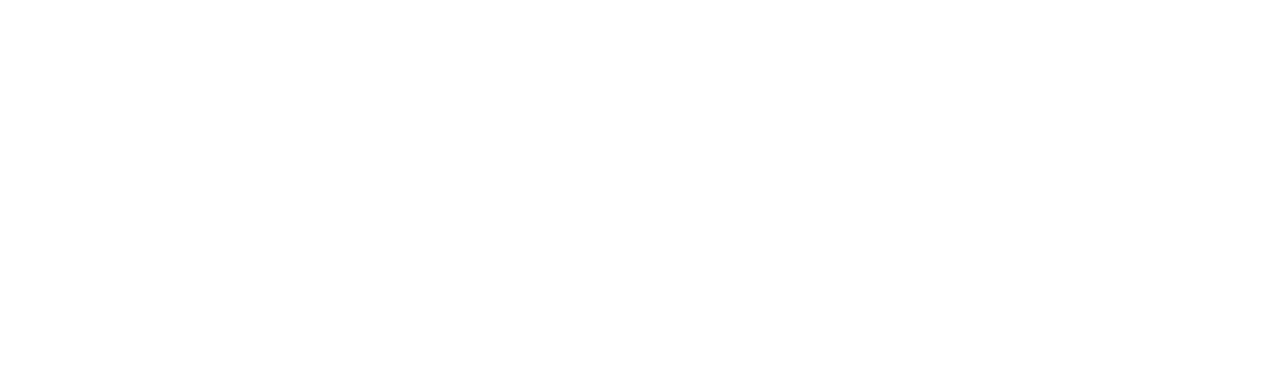
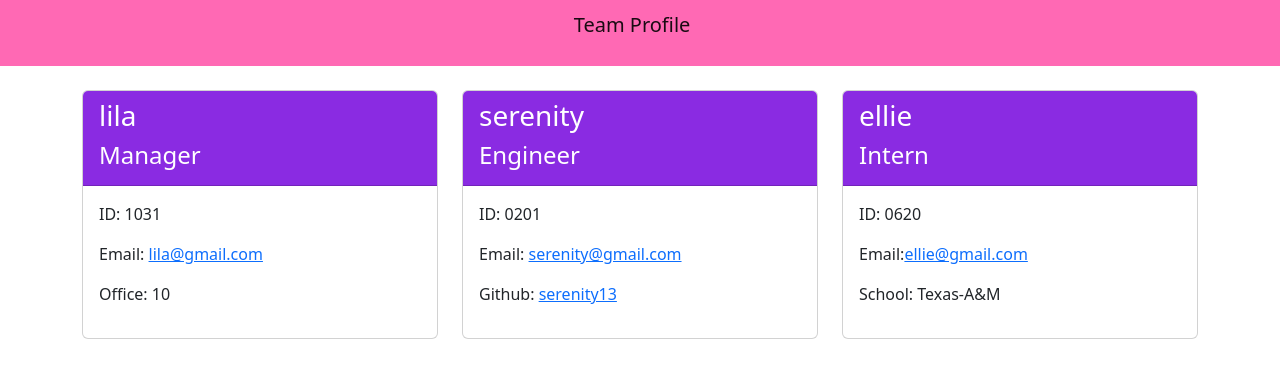
Before and after one commit to brandonslimwilliams/Team-Profile-Generator, a website: page dist/index.html in a window 1280 px wide. Drawn offline with nearby package versions, Linux system fonts and the light colour scheme.

Commit message:
added html and css using bootstrap

```diff
--- a/dist/index.html
+++ b/dist/index.html
@@ -4,9 +4,71 @@
     <meta charset="UTF-8">
     <meta http-equiv="X-UA-Compatible" content="IE=edge">
     <meta name="viewport" content="width=device-width, initial-scale=1.0">
-    <title>Document</title>
+    <title>Team-Profile-Generator</title>
+    <!-- CSS only -->
+<link href="https://cdn.jsdelivr.net/npm/bootstrap@5.2.0/dist/css/bootstrap.min.css" rel="stylesheet" integrity="sha384-gH2yIJqKdNHPEq0n4Mqa/HGKIhSkIHeL5AyhkYV8i59U5AR6csBvApHHNl/vI1Bx" crossorigin="anonymous">
+<link rel="stylesheet" href="./style.css">
 </head>
 <body>
+    <header>
+        <nav class="navbar" id="navbar">
+            <span class="navbar-brand mb-3 h1 w-100 text-center" id="navbar-text">Team Profile</span>
+        </nav>
+    </header>
+    <main>
+        <div class="container">
+            <div class="row justify-content-center" id="team-cards">
+                <!--Team Cards-->
 
+  <div class="col-4 mt-4">
+      <div class="card h-100">
+          <div class="card-header">
+              <h3>lila</h3>
+              <h4>Manager</h4>
+          </div>
+
+          <div class="card-body">
+              <p class="id">ID: 1031</p>
+              <p class="email">Email: <a href="mailto:lila@gmail.com">lila@gmail.com</a></p>
+              <p class="office">Office: 10</p>
+          </div>
+
+      </div>
+  </div>
+
+  <div class="col-4 mt-4">
+      <div class="card h-100">
+          <div class="card-header">
+              <h3>serenity</h3>
+              <h4>Engineer</h4>
+          </div>
+
+          <div class="card-body">
+              <p class="id">ID: 0201</p>
+              <p class="email">Email: <a href="mailto:serenity@gmail.com">serenity@gmail.com</a></p>
+              <p class="github">Github: <a href="https://github.com/brandonslimwilliams/Team-Profile-Generator">serenity13</a></p>
+          </div>
+
+      </div>
+  </div>
+
+  <div class="col-4 mt-4">
+      <div class="card h-100">
+          <div class="card-header">
+              <h3>ellie</h3>
+              <h4>Intern</h4>
+          </div>
+
+          <div class="card-body">
+              <p class="id">ID: 0620</p>
+              <p class="email">Email:<a href="mailto:ellie@gmail.com">ellie@gmail.com</a></p>
+              <p class="school">School: Texas-A&M</p>
+          </div>
+  </div>
+</div>
+  </div>
+    </main>
+     <!-- JavaScript Bundle with Popper -->
+<script src="https://cdn.jsdelivr.net/npm/bootstrap@5.2.0/dist/js/bootstrap.bundle.min.js" integrity="sha384-A3rJD856KowSb7dwlZdYEkO39Gagi7vIsF0jrRAoQmDKKtQBHUuLZ9AsSv4jD4Xa" crossorigin="anonymous"></script>
 </body>
 </html>
--- /dev/null
+++ b/dist/style.css
@@ -0,0 +1,9 @@
+#navbar {
+    background-color: hotpink;
+
+}
+
+.card-header {
+    background-color: blueviolet;
+    color: white;
+}
```
